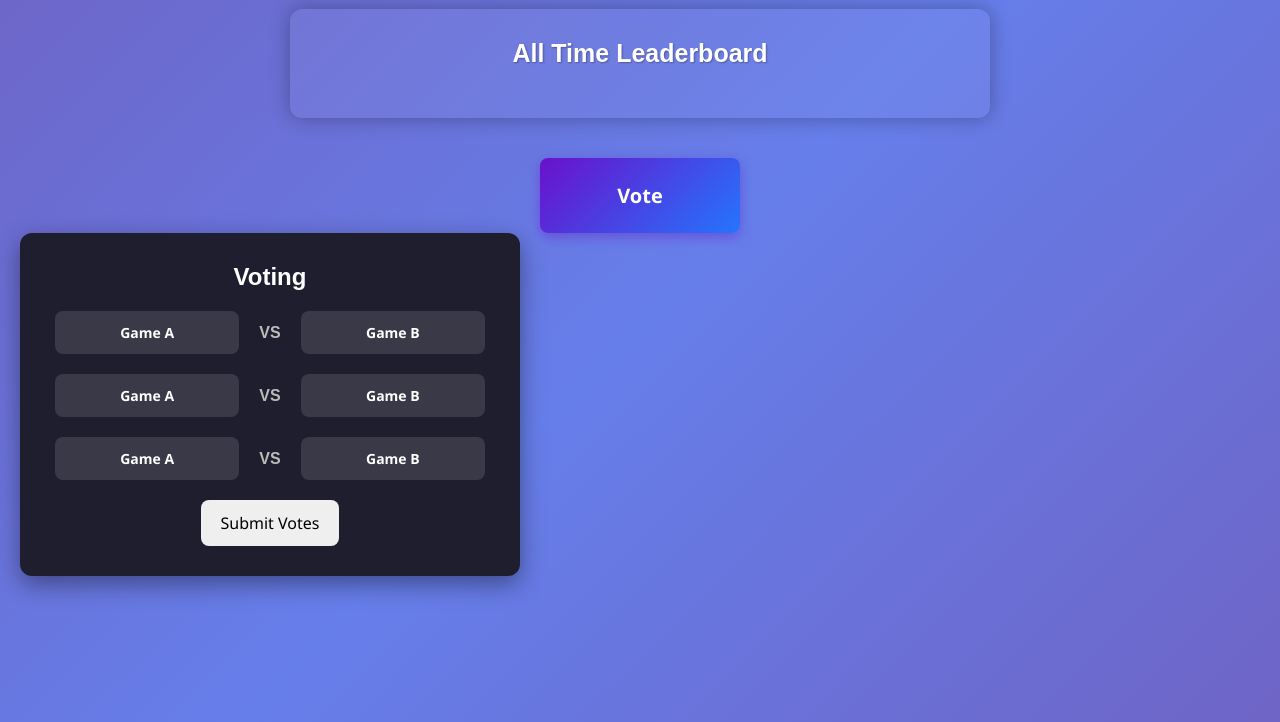
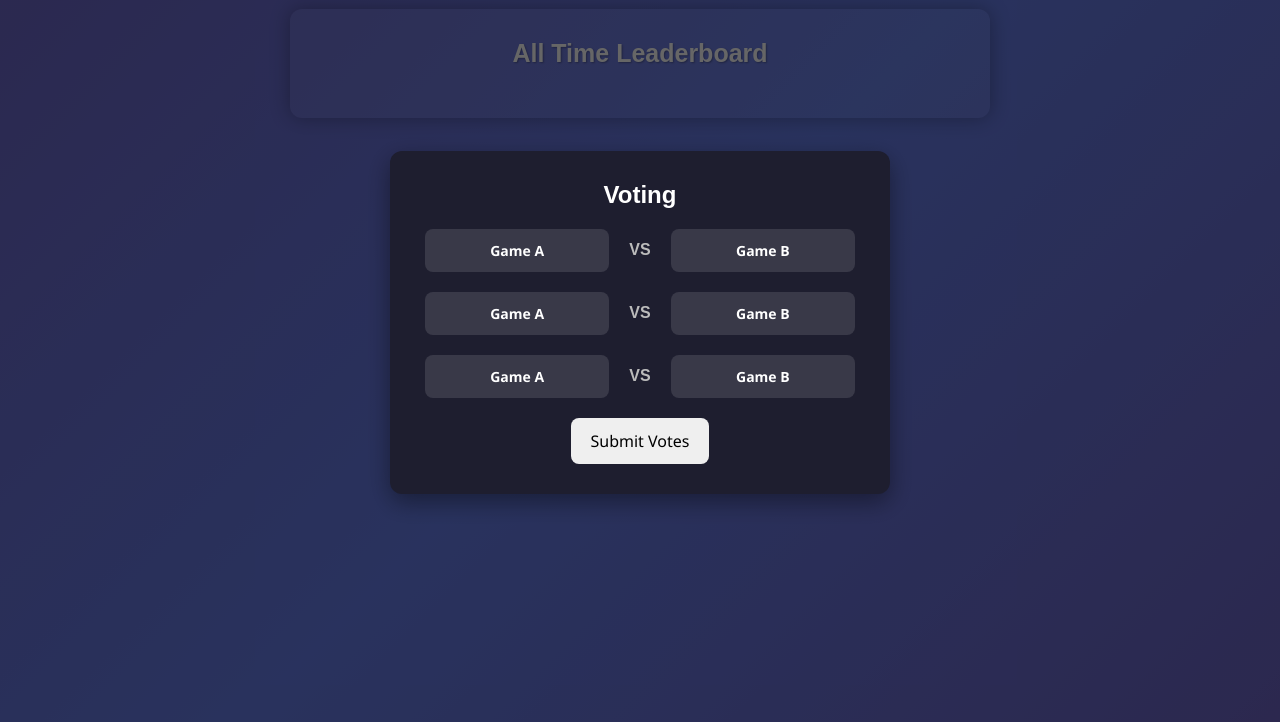
Before and after one commit to boandme/live-leaderboard, a plain HTML site: page index.html in a window 1280 px wide. Shown: the part 78-800 px from the top of the page. Drawn offline with Linux system fonts and the light colour scheme; no server answers.

Commit message:
final bug fix

```diff
--- a/leaderboard.css
+++ b/leaderboard.css
@@ -117,7 +117,7 @@ h3 {
 }
 
 
-*/
+
 #modal {
   display: none; /* hidden by default */
   position: fixed;
@@ -129,7 +129,7 @@ h3 {
   background: rgba(0, 0, 0, 0.6); /* dim background */
 
   /* Center modal content */
-
+  display:flex;
   justify-content: center;
   align-items: center;
 }
```
